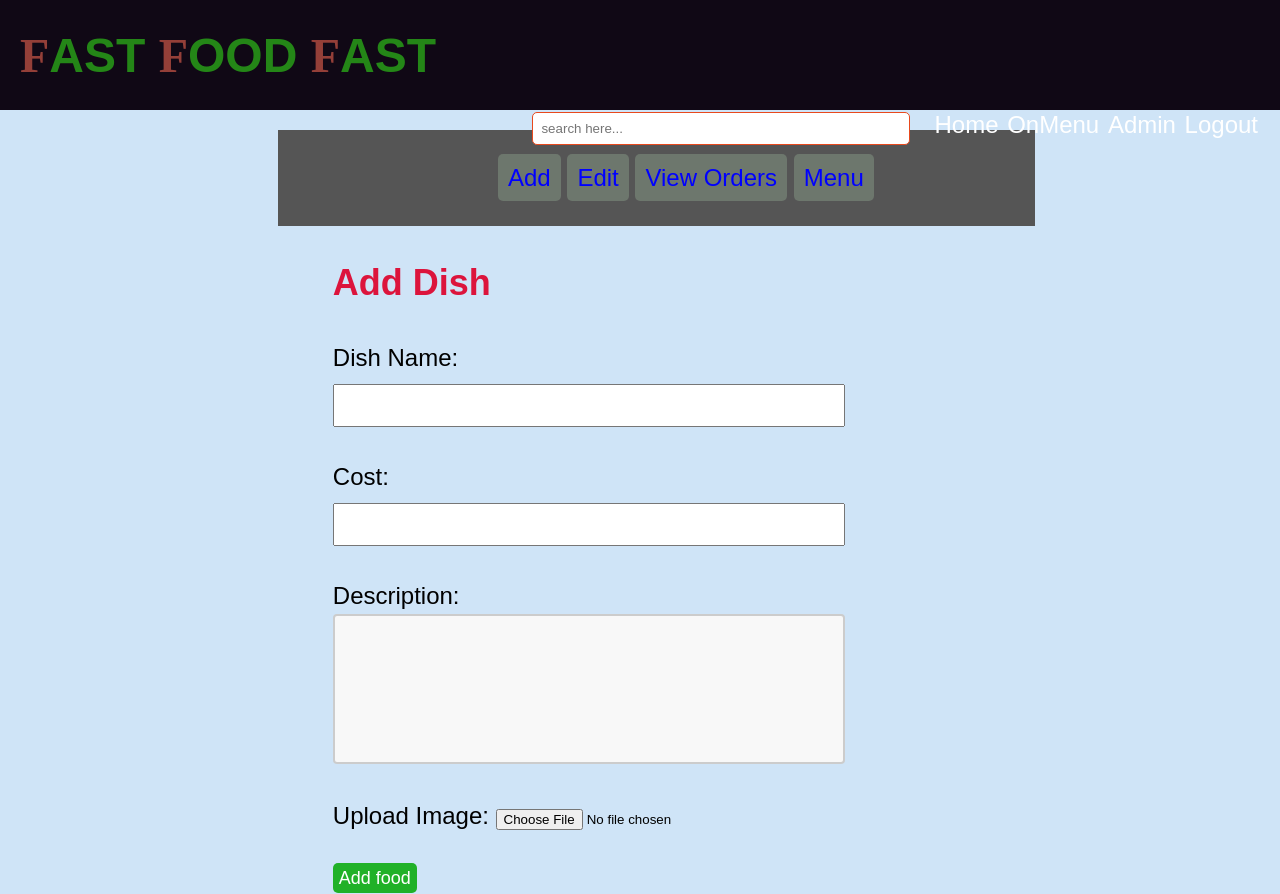
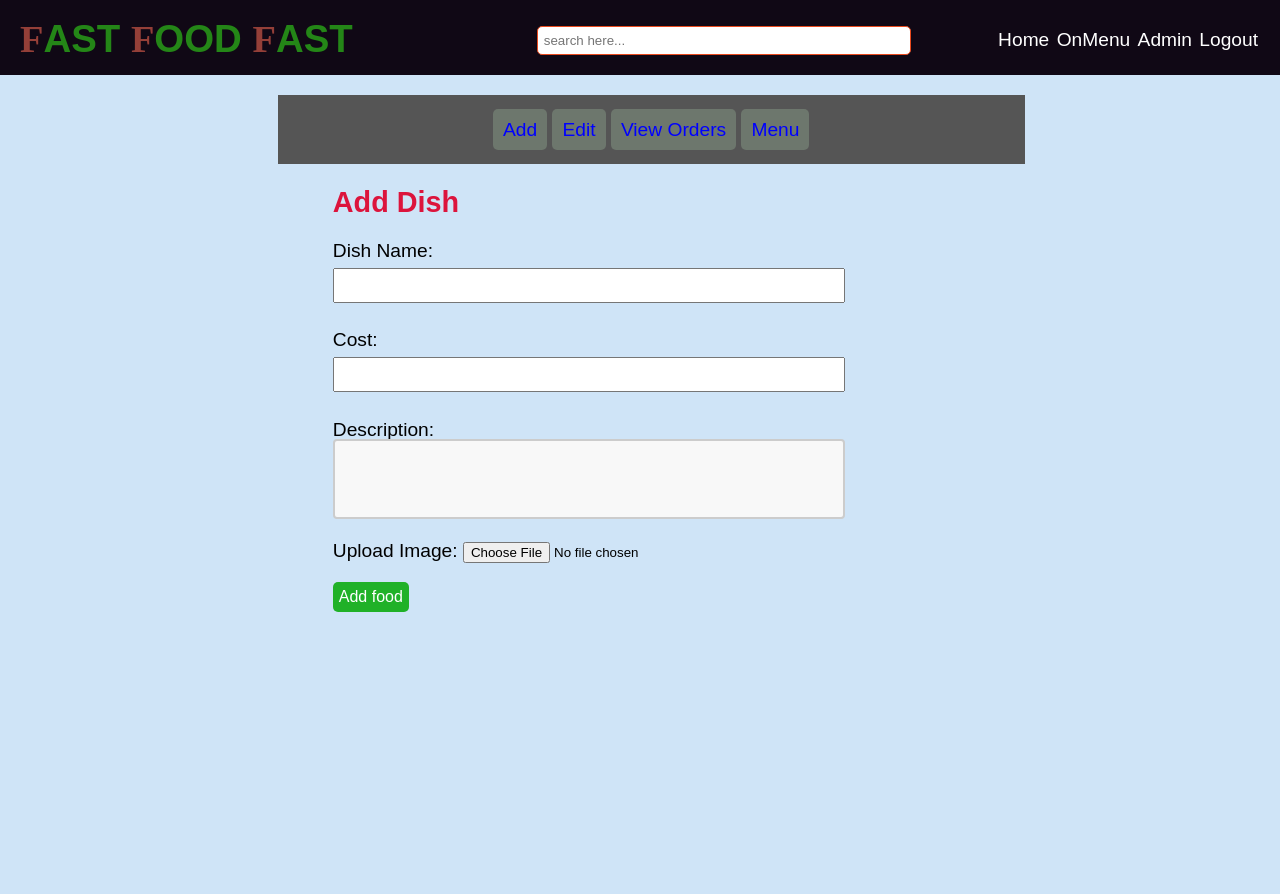
Before and after one commit to Kasulejoseph/fast-food-fast-frontend, a PHP site: page /add_food.html in a window 1280 px wide. After the commit the page ends 612 px from the top, so only its background shows below. Run offline with PHP 8.4, Linux system fonts and the light colour scheme.

Commit message:
feat(menu): add new item to the menu modify css to make new changes responsive modify add_food.html create menu.js to link the UI to the backend [Deliver #161308989]

```diff
--- a/UI/add_food.html
+++ b/UI/add_food.html
@@ -14,10 +14,11 @@
 <header>
 <div id="nav"><h1><span id ="highlight">F</span>AST
     <span id ="highlight">F</span>OOD <span id ="highlight">F</span>AST</h1></div>
+    <div class="search">
+            <input type="text" placeholder="search here..."></div>
     <div id = "menu">
     <ul>
-        <li><div class="search">
-            <input type="text" placeholder="search here...">
+        <li>
             <li><a href="home.html">Home</a></li>
             <li><a href="menu.html">OnMenu</a></li>
             <li><a href="add_food.html">Admin</a></li>
@@ -36,16 +37,20 @@
             <li><a href="menu.html">Menu</a></li>
         </ul>
     </div>
+    <div id = "danger"></div>
+    <div id = "success"></div>
 <h1> Add Dish </h1>
-<form class ="add_form" action="edit.html">
-    <label>Dish Name: </label><input type="text" name="name" ><p></p>
-    <label>Cost: </label><input type="text" name="name" ><p></p>
-    <label>Description: </label><textarea name="desc" id="desc" cols="80" rows="10"></textarea>
+<form id ="add_form">
+    <label>Dish Name: </label><input type="text" id = "dish" name="name" ><p></p>
+    <label>Cost: </label><input id = "price" type="text" name="name" ><p></p>
+    <label>Description: </label><textarea id = "desc" name="desc" id="desc" cols="80" rows="10"></textarea>
     <p></p>
     <label>Upload Image: </label> <input type="file" name="image" id="image"><p></p>
     <input type="submit" value="Add food" id ="submit">
+</form>
 </div>
 </div>
 </section>
+<script src = "./javascript/menu.js"></script>
 </body>
 </html>
--- a/UI/css/add.css
+++ b/UI/css/add.css
@@ -1,5 +1,5 @@
 body{
-    font: 15px/1.5 Arial, Helvetica, sans-serif;
+    font: 15px/1.0 Arial, Helvetica, sans-serif;
     padding: 0;
     margin: 0;
     background-color: #cfe4f7;
@@ -17,7 +17,7 @@ header {
     background-color: rgba(11, 3, 15, 0.973);
     color: rgb(36, 134, 23);
     padding: 20px;
-    min-height: 70px;
+    min-height: 35px;
     position: relative;
     margin: 0;
 }
@@ -34,10 +34,10 @@ header {
 }
 #menu {
     float: right;
-    padding-top: 15px;
+    padding-top: 10px;
 }
 #menu ul{
-    padding 0;
+    padding: 0;
     margin:0;
 
 }
@@ -54,12 +54,13 @@ header {
     color: #00FF00;
 }
 /* search bar */
-header .search{
-    top: 30%;
+.search{
     width: 400px;
+    margin-left: 10%;
     padding-left:60px;
-    margin-top: 5px;
+    margin-top: 3px;
     float: left;
+    padding-top: 3px;
 }
 
 
@@ -67,7 +68,7 @@ header input{
     width: 90%;
     display: block;
     border: 1px solid #e8491d;
-    padding: 8px;
+    padding: 6px;
     border-radius: 5px;
 }
 .inner h1{
@@ -75,24 +76,24 @@ header input{
     color: crimson;
 
 }
-.add_form{
+#add_form{
     width: 50%;
     margin-left: 20%;
 }
-.add_form input[type=text] {
+#add_form input[type=text] {
     width: 100%;
-    padding: 12px 20px;
+    padding: 8px 20px;
     margin: 8px 0;
     box-sizing: border-box;
 }
 
-.add_form input[type=text]:focus {
+#add_form input[type=text]:focus {
     border: 3px solid #555;
 }
 textarea {
     width: 100%;
-    height: 150px;
-    padding: 12px 20px;
+    height: 80px;
+    padding: 8px 20px;
     box-sizing: border-box;
     border: 2px solid #ccc;
     border-radius: 4px;
@@ -100,7 +101,7 @@ textarea {
     font-size: 18px;
     resize: none;
 }
-.add_form textarea:focus {
+#add_form textarea:focus {
     border: 3px solid #555;
 }
 
@@ -114,7 +115,7 @@ textarea {
 	font-family: sans-serif;
     border: none;
     outline:none;
-	font-size: 18px;
+	font-size: 16px;
     border-radius: 5px;
 }
 
@@ -122,7 +123,7 @@ textarea {
 #admin{
     margin-top: 20px;
     background-color: #555;
-    padding: 20px;
+    padding: 15px;
     width: 70%;
     margin-left: 150px;
     min-height: auto;
@@ -148,11 +149,21 @@ textarea {
 #admin ul a:hover {
     background-color: #555;
 }
+#success{
+    color: #1c8c11;
+    width: 50%;
+    margin-left: 20%;
+}
+#danger{
+    color:  red;
+    width: 50%;
+    margin-left: 20%;
+}
 
 /* media query */
 @media (min-width:640px) {body {font-size: 1rem;}}
 @media (min-width:960px) {body {font-size: 1.2rem;}}
-@media (min-width:1100px) {body {font-size: 1.5rem;}}
+@media (min-width:1100px) {body {font-size: 1.2rem;}}
 
 @media only screen and (max-width: 900px) {
     body {
@@ -184,3 +195,4 @@ textarea {
         width: 80%;
         margin-left: 10%;
     }
+}
```
Also changed, not shown: UI/javascript/menu.js (added, +44 -0 lines).
